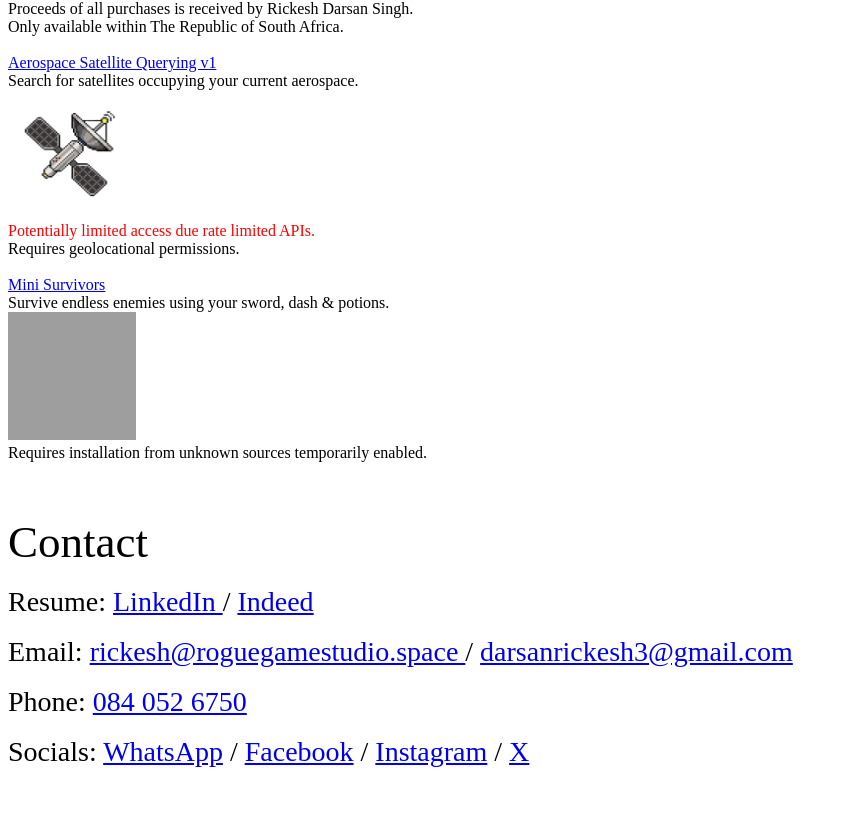
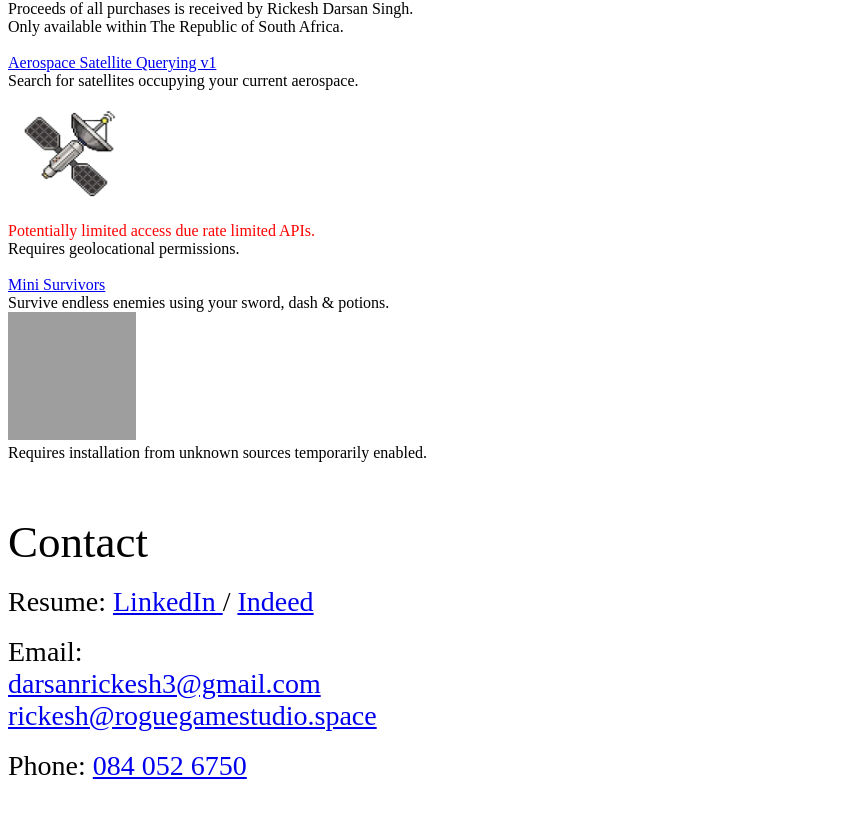
Before and after one commit to rikki3/roguegamestudio, a plain HTML site: page index.html in a window 1280 px wide. Shown: the part 340-1158 px from the top of the page, without its empty margins (0-848 px from the left). Drawn offline with Linux system fonts and the light colour scheme; grey boxes are pictures that could not be loaded.

Commit message:
update index
commented out socials <div> and put gmail email above roguegamestudio email (rgs email requires setup)

```diff
--- a/index.html
+++ b/index.html
@@ -57,12 +57,13 @@
 
     <div style="font-size: 28px;">
         Email:
+        <br/>
+        <a href="mailto:darsanrickesh3@gmail.com">
+            darsanrickesh3@gmail.com
+        </a>
+        <br/>
         <a href="mailto:rickesh@roguegamestudio.space">
             rickesh@roguegamestudio.space
-        </a>
-        /
-        <a href="mailto:darsanrickesh3@gmail.com">
-            darsanrickesh3@gmail.com
         </a>
     </div>
     <br/>
@@ -72,17 +73,16 @@
         <a href="tel:+27840526750">084 052 6750</a>
     </div>
 
+<!--
     <br/>
     <div style="font-size: 28px;">
         Socials:
-        <a href="https://wa.me/+27813832720">WhatsApp</a>
-        /
-        <a href="https://www.facebook.com/profile.php?id=100091828548559">Facebook</a>
-        /
-        <a href="https://www.instagram.com/darsan.rickesh/">Instagram</a>
-        /
-        <a href="https://x.com/rick3darsan">X</a>
+        <a href="https://wa.me/+27813832720">WhatsApp</a><br/>
+        <a href="https://www.facebook.com/profile.php?id=100091828548559">Facebook</a><br/>
+        <a href="https://www.instagram.com/darsan.rickesh/">Instagram</a><br/>
+        <a href="https://x.com/rick3darsan">X</a><br/>
     </div>
+-->
 
     <br/><br/>
 </body>
```
